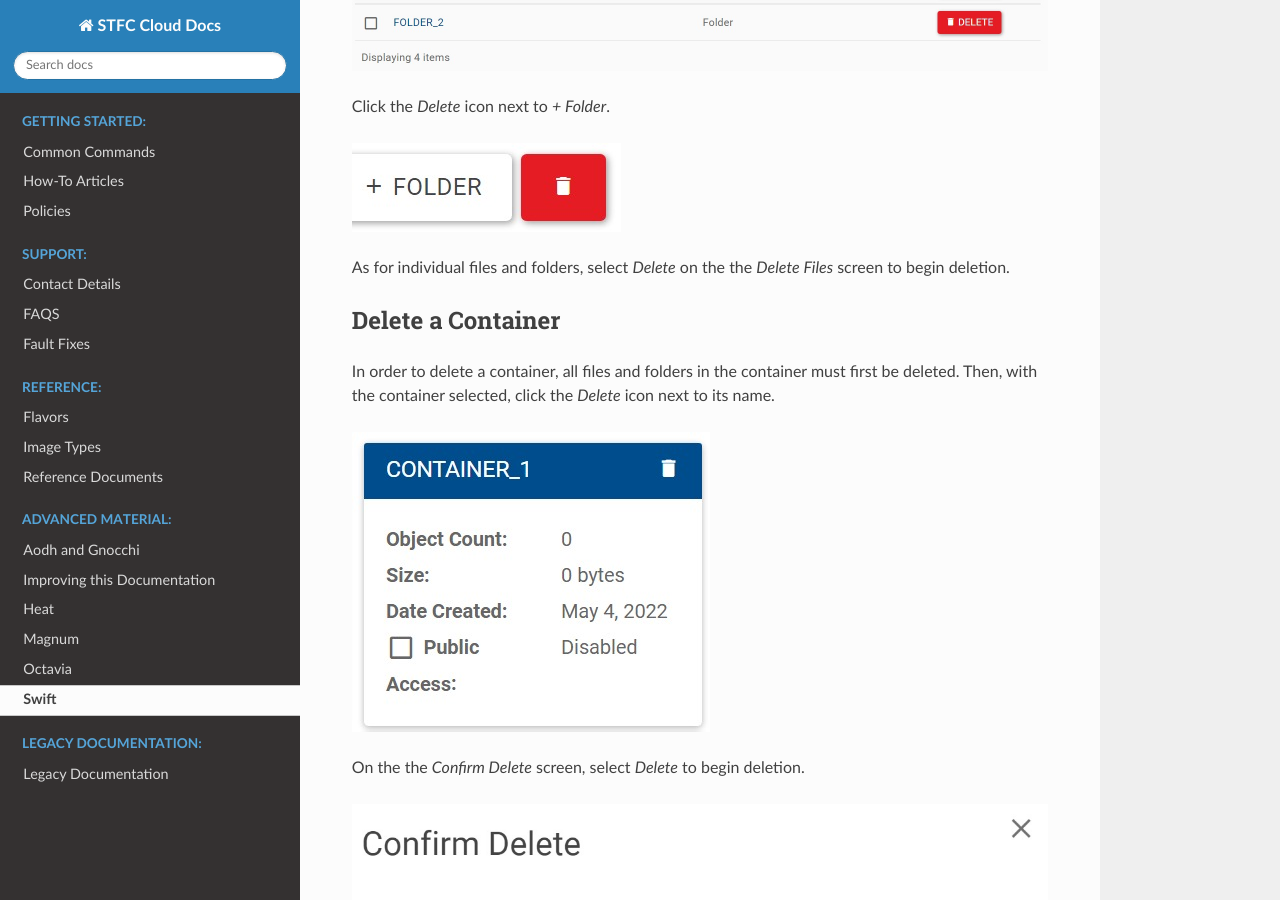
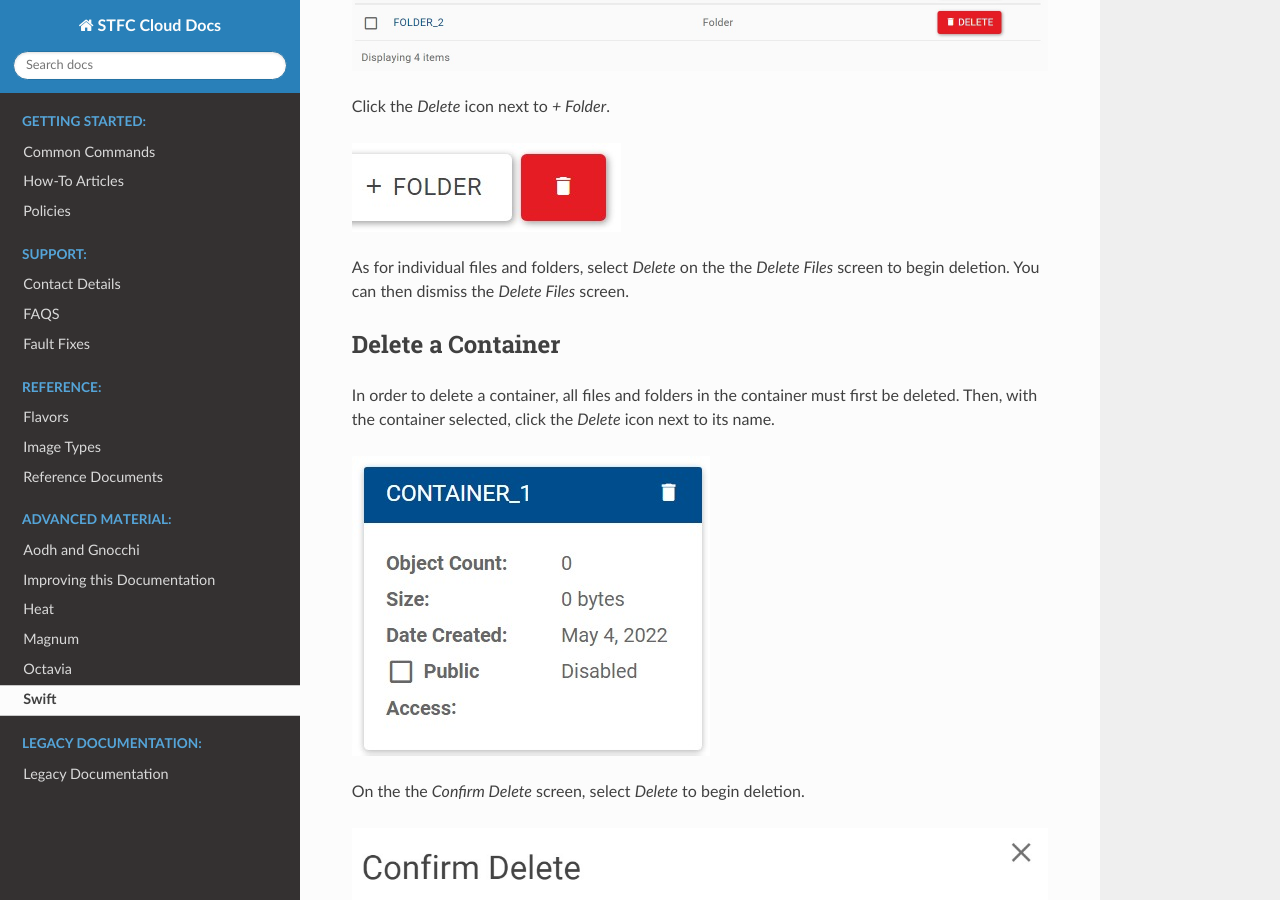
Before and after one commit to stfc/cloud-docs, a Sphinx documentation site: the page built from source/Swift/QuickStart.rst, in a window 1280 px wide and 900 px high, scrolled down 8973 px. Built offline with Sphinx 7.4.7 and the Read the Docs theme 2.0.0, drawn with Linux system fonts in a browser that asks for light colours.

Commit message:
Update delete files quick start

```diff
--- a/source/Swift/QuickStart.rst
+++ b/source/Swift/QuickStart.rst
@@ -160,7 +160,7 @@ Click the `Delete` icon next to `+ Folder`.
 
 .. image:: /assets/howtos/CreateAContainer/28-files-delete.png
 
-As for individual files and folders, select `Delete` on the the `Delete Files` screen to begin deletion.
+As for individual files and folders, select `Delete` on the the `Delete Files` screen to begin deletion. You can then dismiss the `Delete Files` screen.
 
 
 .. _swift_delete_containers:
```
